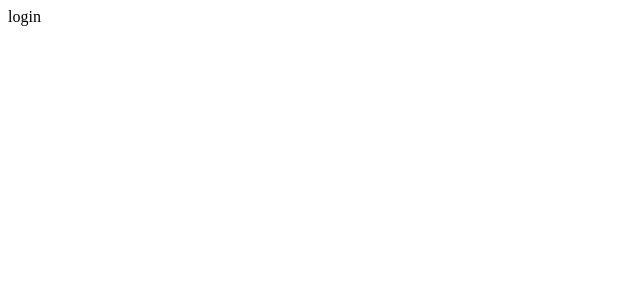
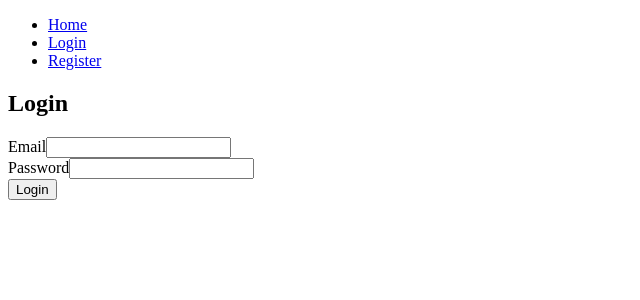
Before and after one commit to haileychoi15/express-tutorial, a React (Create React App) app in the folder client/: page /login in a window 1280 px wide. Shown: the top 300 px of the page, without its empty margins (0-640 px from the left). Built offline with nearby package versions, Linux system fonts and the light colour scheme.

Commit message:
create UserContext

```diff
--- a/client/src/App.js
+++ b/client/src/App.js
@@ -1,20 +1,24 @@
-import { BrowserRouter as Router, Route, Switch} from 'react-router-dom'
-import Home from "components/views/Home"
+import React from 'react';
+import { BrowserRouter as Router, Route, Switch} from 'react-router-dom';
+import Home from "components/views/Home";
 import Login from "components/views/Login"
-import Register from "components/views/Register"
+import Register from "components/views/Register";
+import Navigation from "components/views/Navigation";
 import { ArticleProvider } from "context/ArticleContext";
+import { UserProvider } from "context/UserContext";
 
 function App() {
   return (
     <ArticleProvider>
       <Router>
-        <div className="App">
+        <Navigation />
+          <UserProvider>
             <Switch>
               <Route exact path="/" component={Home} />
               <Route exact path="/login" component={Login} />
               <Route exact path="/register" component={Register} />
             </Switch>
-        </div>
+          </UserProvider>
       </Router>
     </ArticleProvider>
   );
--- a/client/src/components/views/Login.js
+++ b/client/src/components/views/Login.js
@@ -1,9 +1,47 @@
-import React from 'react'
+import React, { useState, useContext } from 'react';
+import { UserContext } from 'context/UserContext';
 
 function Login() {
+
+    const { loginUser } = useContext(UserContext);
+
+    const [email, setEmail] = useState("");
+    const [password, setPassword] = useState("");
+
+    const handleInputChange = (e) => {
+        const { name, value } = e.target;
+
+        if(name === "email") {
+            setEmail(value);
+        }
+        else if(name === "password"){
+            setPassword(value);
+        }
+    }
+
+    const handleSubmit = (e) => {
+        e.preventDefault();
+        //console.log('Login.js : ', email, password);
+
+        loginUser(email, password);
+    }
+
     return (
         <div>
-            login
+            <section>
+                <h1>Login</h1>
+                <form action="" onSubmit={(e) => handleSubmit(e)}>
+                    <div>
+                        <label htmlFor="login-email">Email</label>
+                        <input type="email" id="login-email" name="email" autoComplete="current-email" value={email} onChange={(e) => handleInputChange(e)} />
+                    </div>
+                    <div>
+                        <label htmlFor="login-password">Password</label>
+                        <input type="password" id="login-password" name="password" autoComplete="current-password" value={password} onChange={(e) => handleInputChange(e)} />
+                    </div>
+                    <input type="submit" value="Login" />
+                </form>
+            </section>
         </div>
     )
 }
--- a/client/src/components/views/Navigation.js
+++ b/client/src/components/views/Navigation.js
@@ -1,9 +1,20 @@
 import React from 'react'
+import { Link } from 'react-router-dom'
 
 function Navigation() {
     return (
         <div>
-            nav
+            <ul>
+                <li>
+                    <Link to="/">Home</Link>
+                </li>
+                <li>
+                    <Link to="/login">Login</Link>
+                </li>
+                <li>
+                    <Link to="/register">Register</Link>
+                </li>
+            </ul>
         </div>
     )
 }
--- /dev/null
+++ b/client/src/context/UserContext.js
@@ -0,0 +1,89 @@
+import React, { createContext, useReducer } from 'react';
+import { useHistory } from 'react-router-dom';
+import axios from 'axios';
+
+const initialState = {};
+
+// create context
+export const UserContext = createContext(initialState);
+
+const UserReducer = (state = {} , action) => {
+    switch (action.type) {
+        case "AUTH_USER":
+            return {
+                ...state,
+                userData: action.payload
+            }
+        case "REGISTER_USER":
+            return {
+                ...state,
+                register: action.payload
+            }
+        case "LOGIN_USER":
+            return {
+                ...state,
+                login: action.payload
+            }
+        case "LOGOUT_USER":
+            return {};
+        case "ERROR":
+            return action.payload;
+        default:
+            return state;
+    }
+}
+
+// provider componet
+export const UserProvider = ({ children }) => {
+    const [state, dispatch] = useReducer(UserReducer, initialState);
+    const history = useHistory();
+
+    async function loginUser(email, password) {
+        try {
+            const { data } = await axios.post("/api/users/login", { email, password });
+            console.log('UserContext.js login : ',data);
+            dispatch({
+                type: "LOGIN_USER",
+                payload: data
+            });
+
+            if (data.loginSuccess) {
+                history.push("/");
+            }
+
+        } catch(err) {
+            dispatch({
+                type: "ERROR",
+                payload: err
+            });
+        }
+    }
+
+    async function authUser() {
+        try {
+            const { data } = await axios.get("/api/users/auth");
+            console.log('UserContext.js auth : ',data);
+            dispatch({
+                type: "AUTH_USER",
+                payload: data
+            });
+
+        } catch(err) {
+            dispatch({
+                type: "ERROR",
+                payload: err
+            });
+        }
+    }
+
+    return (
+        <UserContext.Provider value={{
+            user: state,
+            loginUser,
+            authUser
+        }
+        }>
+            {children}
+        </UserContext.Provider>
+    )
+}
```
Also changed, not shown: client/src/context/LoginContext.js (deleted, +0 -27 lines), 2 other files (tests, documents, lock files or other folders).
